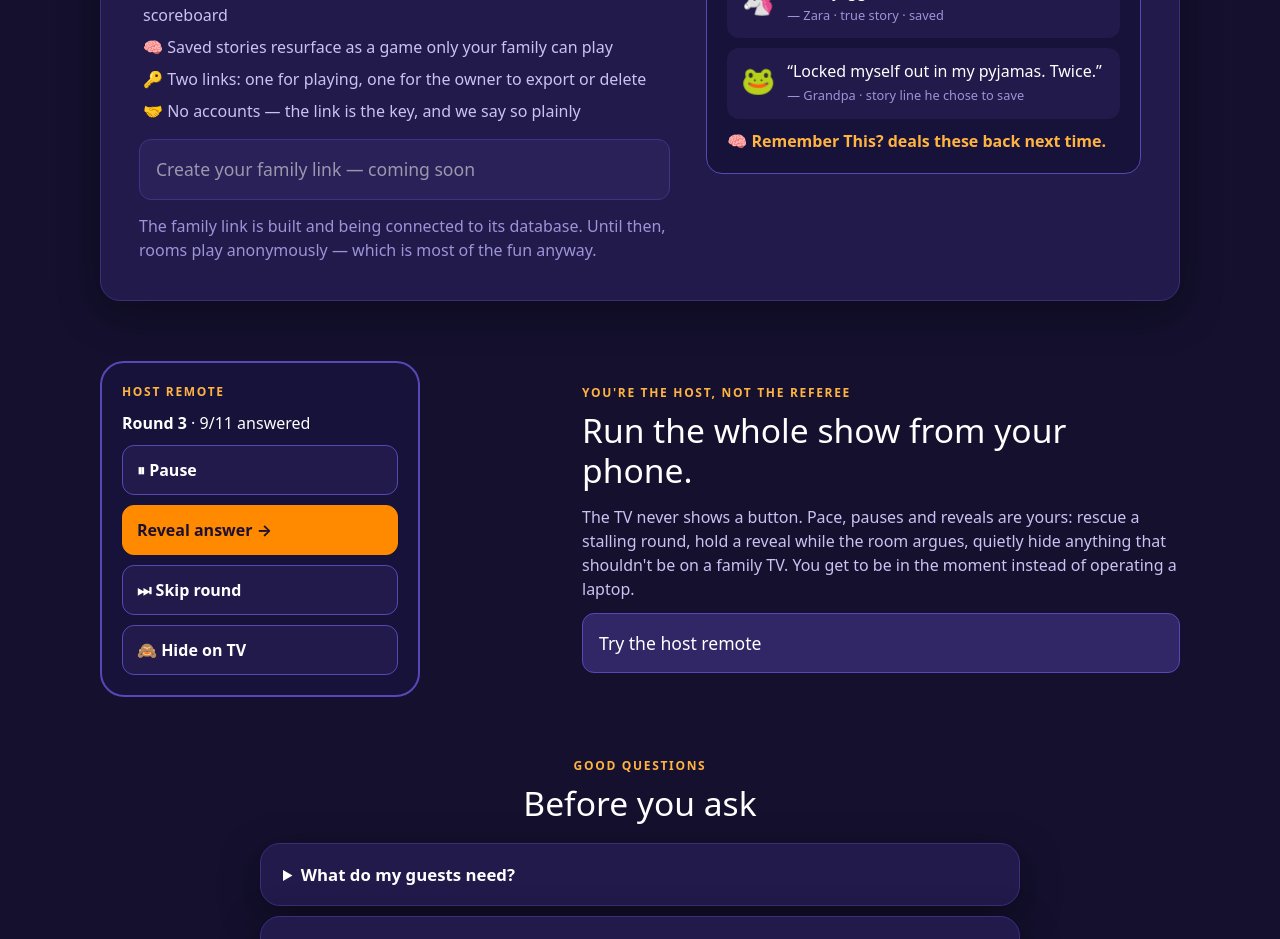
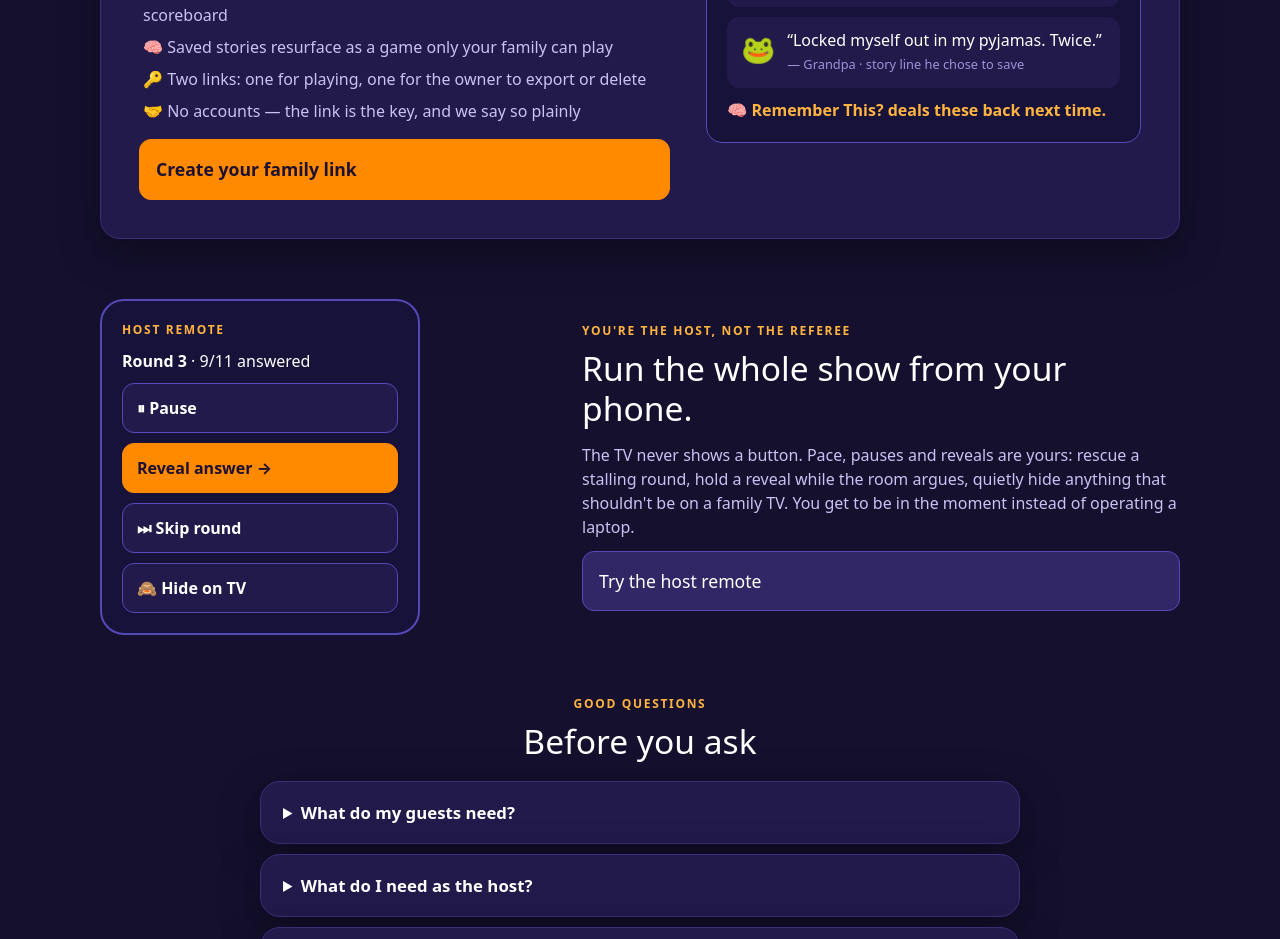
Before and after one commit to lloyddsilva/famparty, a Next.js app: page / in a window 1280 px wide. Shown: the part 2920-3859 px from the top of the page. Built offline with nearby package versions, Linux system fonts and the light colour scheme.

Commit message:
Family link live on production (Neon connected): restore landing CTA

```diff
--- a/src/app/page.jsx
+++ b/src/app/page.jsx
@@ -145,8 +145,7 @@ export default function Page() {
               <li>🔑 Two links: one for playing, one for the owner to export or delete</li>
               <li>🤝 No accounts — the link is the key, and we say so plainly</li>
             </ul>
-            <span className="btn big lp-cta-inline lp-disabled" aria-disabled="true">Create your family link — coming soon</span>
-            <p className="lp-micro">The family link is built and being connected to its database. Until then, rooms play anonymously — which is most of the fun anyway.</p>
+            <Link className="btn primary big lp-cta-inline" href="/family">Create your family link</Link>
           </div>
           <div className="lp-album" aria-hidden="true">
             <p className="eyebrow">FROM YOUR LAST SHOW</p>
```
